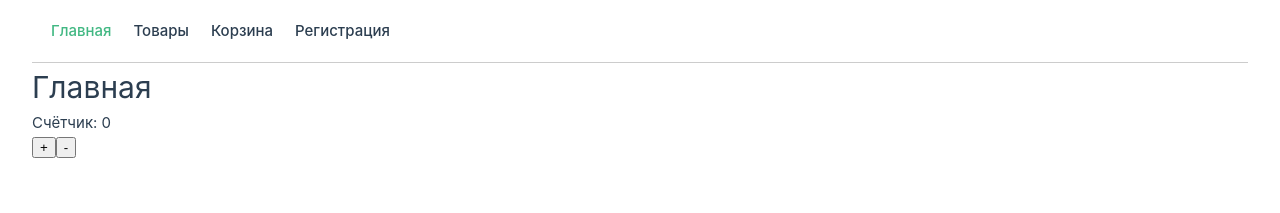
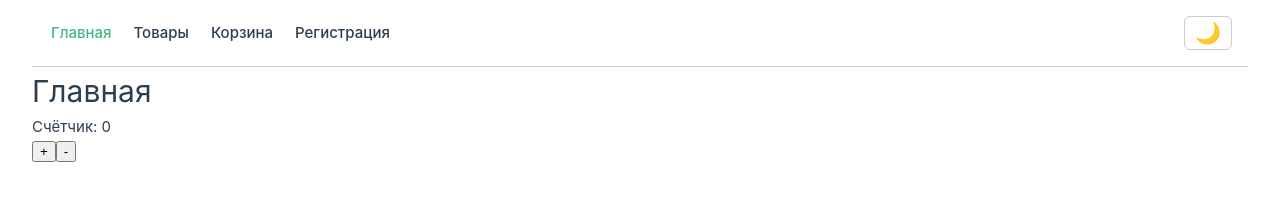
Before and after one commit to CoKoJl1k/Vue-project, a Vue app: page / in a window 1280 px wide. Shown: the top 213 px of the page. Built offline with nearby package versions, Linux system fonts and the light colour scheme.

Commit message:
Changed theme to dark in project

```diff
--- a/src/App.vue
+++ b/src/App.vue
@@ -1,35 +1,69 @@
 <script setup>
 import { RouterLink, RouterView } from 'vue-router'
+import { useTheme } from './composables/useTheme.js'
+
+const theme = useTheme()
 </script>
 
 <template>
+  <div :class="{ dark: theme.isDark.value }">
     <header>
       <nav>
         <RouterLink to="/">Главная</RouterLink>
         <RouterLink to="/products">Товары</RouterLink>
         <RouterLink to="/cart">Корзина</RouterLink>
         <RouterLink to="/register">Регистрация</RouterLink>
+        <button @click="theme.toggle">
+          {{ theme.isDark.value ? '☀️' : '🌙' }}
+        </button>
       </nav>
     </header>
 
     <main>
       <RouterView />
     </main>
+  </div>
 </template>
+
+<style>
+body {
+  background: var(--bg);
+  color: var(--text);
+  transition: background 0.3s, color 0.3s;
+  --bg: #fff;
+  --text: #2c3e50;
+  --border: #ccc;
+}
+body:has(.dark) {
+  --bg: #1a1a2e;
+  --text: #eee;
+  --border: #444;
+}
+</style>
 
 <style scoped>
 nav {
   display: flex;
   gap: 1rem;
   padding: 1rem;
-  border-bottom: 1px solid #ccc;
+  border-bottom: 1px solid var(--border);
+  align-items: center;
 }
 a {
   text-decoration: none;
-  color: #2c3e50;
+  color: var(--text);
   font-weight: 500;
 }
 a.router-link-active {
   color: #42b883;
 }
+button {
+  margin-left: auto;
+  font-size: 1.3rem;
+  background: none;
+  border: 1px solid var(--border);
+  border-radius: 6px;
+  padding: 4px 10px;
+  cursor: pointer;
+}
 </style>
--- /dev/null
+++ b/src/composables/useTheme.js
@@ -0,0 +1,12 @@
+import { ref } from 'vue'
+
+const isDark = ref(false)
+
+export function useTheme() {
+  function toggle() {
+    isDark.value = !isDark.value
+    document.documentElement.setAttribute('data-theme', isDark.value ? 'dark' : 'light')
+  }
+
+  return { isDark, toggle }
+}
```
Lines whose indentation alone changed are shown as unchanged.
